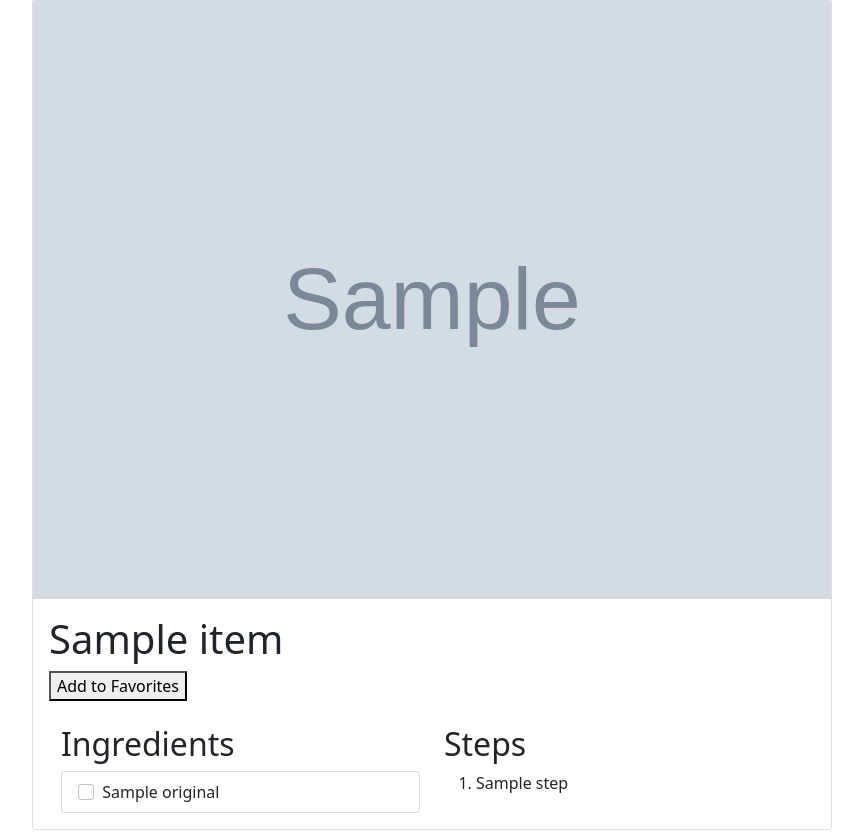
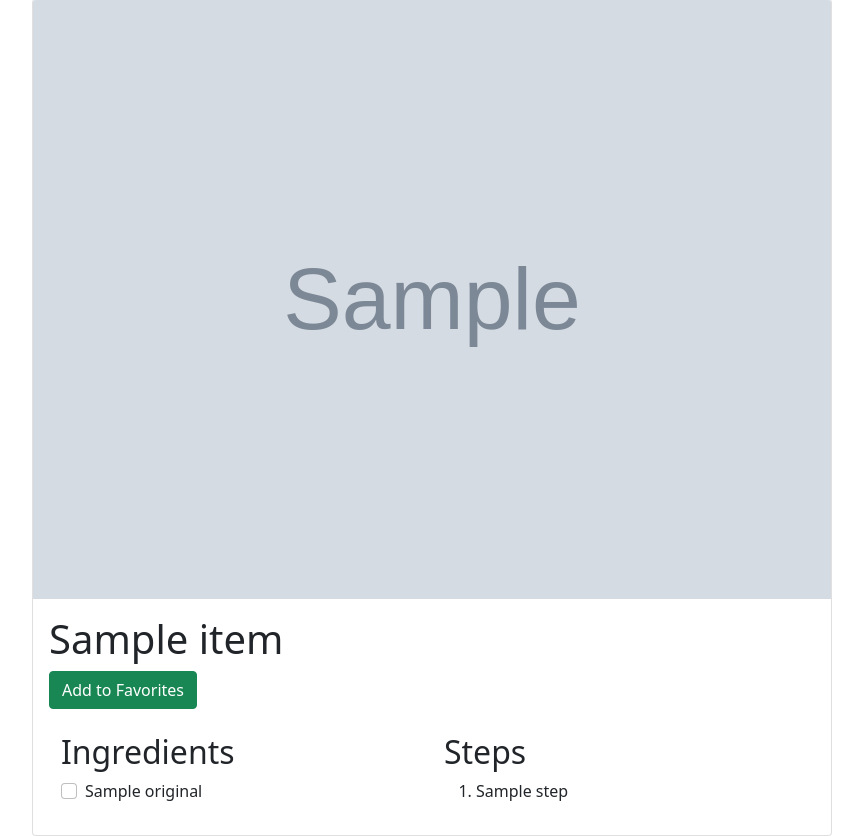
Before and after one commit to aubreyselamu/We-Have-Food-at-Home-, a Flask app: page /recipe/1 in a window 1280 px wide. Shown: the part 73-909 px from the top of the page, without its empty margins (50-913 px from the left). Run offline with Flask 2, Linux system fonts and the light colour scheme; tables that the repository leaves empty hold one stand-in row (values such as "Sample post"); grey boxes marked "Sample" are stand-in pictures; a database or web service that is not in the repository returns one stand-in record (values such as "Sample title"); data that the repository does not hold is empty; some libraries are stand-ins or nearby versions.

Commit message:
updated UI (button and checkboxes)

```diff
--- a/templates/recipe/recipe_detail.html
+++ b/templates/recipe/recipe_detail.html
@@ -5,7 +5,7 @@
     <div class="card-body">
       <h1>{{data_recipe.title}}</h1>
       <form method="POST" action="/recipe/{{recipe_id}}/favorites">
-        <button>Add to Favorites</button>
+        <button class="btn btn-success">Add to Favorites</button>
       </form>
       <br>
       <div class="container">
@@ -14,7 +14,7 @@
             <h2>Ingredients</h2>
           {% for ingredients in data_recipe['extendedIngredients']%}
           <ul class="list-group">
-            <li class="list-group-item">
+            <li class="form-check">
               <input class="form-check-input me-1" type="checkbox" value="" aria-label="...">
               {{ingredients.original}}
             </li>
```
